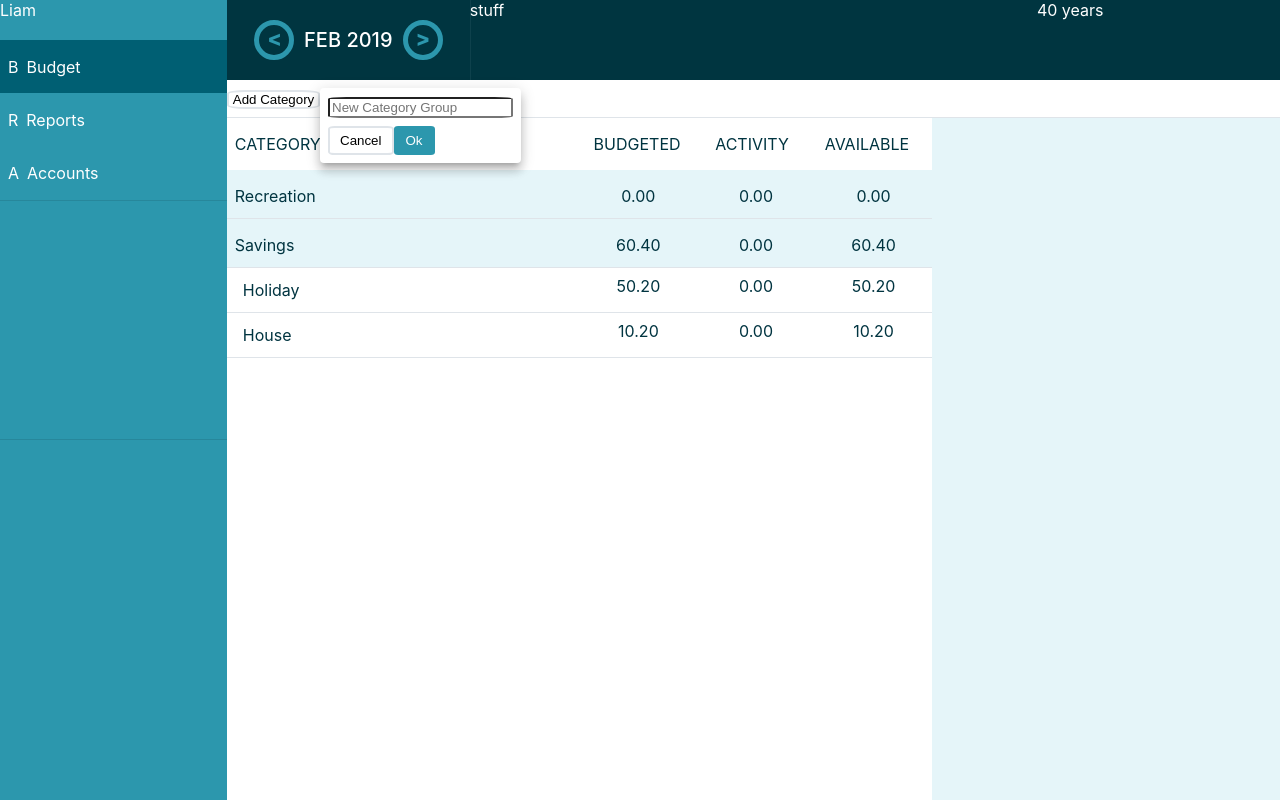
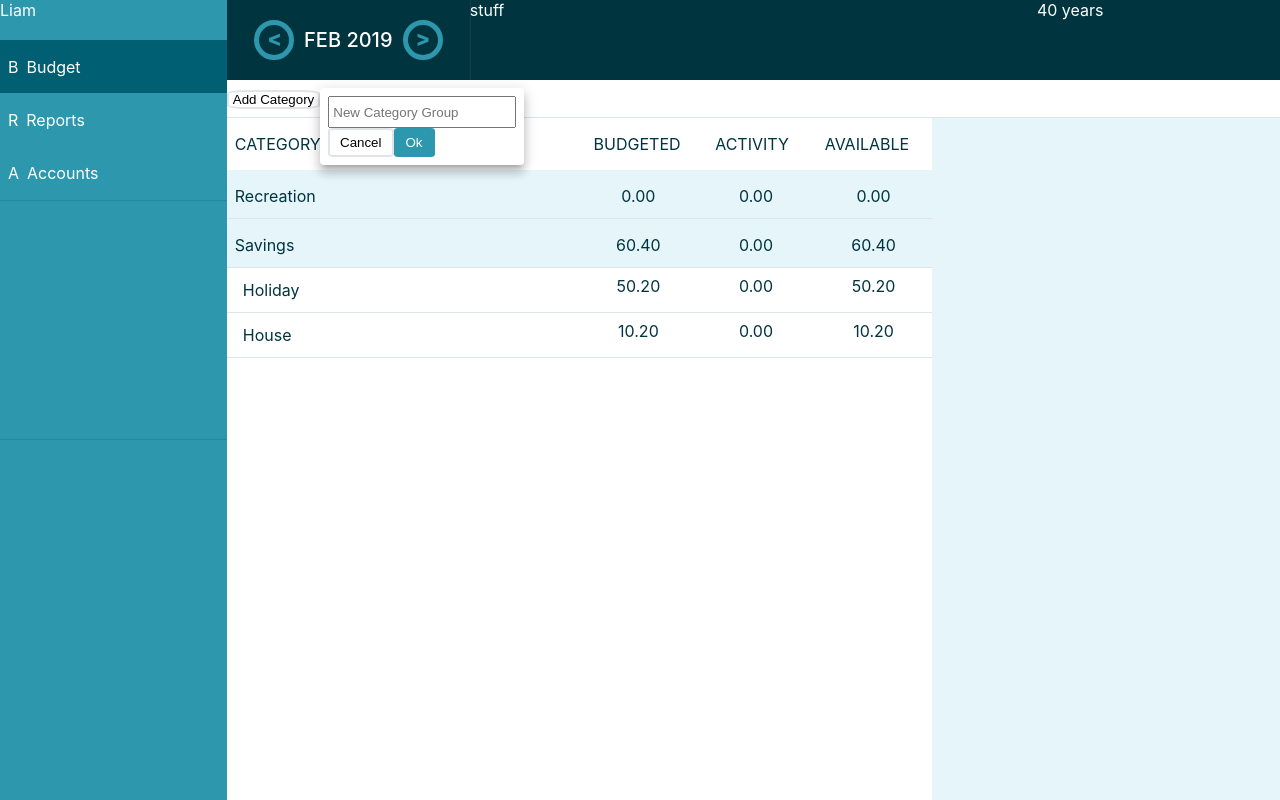
Before and after one commit to liamgbs/not-ynab, a React (Create React App) app: page / in a window 1280 px wide. Both pictures are taken after a click on the element "Add Category". Built offline with nearby package versions, Linux system fonts and the light colour scheme.

Commit message:
Added Input component

```diff
--- /dev/null
+++ b/src/components/Input/index.tsx
@@ -0,0 +1,23 @@
+import './input.scss';
+import React, { PureComponent } from 'react'
+
+interface Props {
+	placeholder?: string,
+}
+
+interface Actions {
+	onChange: (event: React.ChangeEvent<HTMLInputElement>) => void
+}
+
+export default class Input extends PureComponent<Props & Actions> {
+	handleChange(event: React.ChangeEvent<HTMLInputElement>) {
+		this.props.onChange(event);
+	}
+	render() {
+		return (
+			<div className="input">
+				<input placeholder={this.props.placeholder} onChange={this.handleChange} />
+			</div>
+		)
+	}
+}
--- /dev/null
+++ b/src/components/Input/input.scss
@@ -0,0 +1,4 @@
+input {
+	box-shadow: none;
+	padding: 0.5em 0.25em;
+}
--- a/src/components/TriggeredPopover/index.tsx
+++ b/src/components/TriggeredPopover/index.tsx
@@ -48,7 +48,7 @@ export default class TriggeredPopover extends PureComponent<Props & Actions> {
 						}}
 						onClose={this.onClose.bind(this)}>
 						<div className="popup-container">
-							<div className="popup-input">
+							<div className="popup-content">
 								{this.props.children}
 							</div>
 							<div className="popup-buttons">
--- a/src/components/TriggeredPopover/triggered-popover.scss
+++ b/src/components/TriggeredPopover/triggered-popover.scss
@@ -1,13 +1,6 @@
 .popup-container {
 	padding: .5em;
-	.popup-input {
-		padding-bottom: .5em;
-		& > * {
-			border-radius: 10%;
-
-
-
-		}
+	.popup-content {
 
 	}
 	.popup-buttons {
--- a/src/views/Budget/BudgetContent/BudgetCategories/BudgetCategoryGroupRow/index.tsx
+++ b/src/views/Budget/BudgetContent/BudgetCategories/BudgetCategoryGroupRow/index.tsx
@@ -7,6 +7,7 @@ import { connect } from 'react-redux';
 import { Dispatch } from 'redux';
 import { addCategoryAction } from '../../../../../actions/budget';
 import { RootState } from '../../../../../reducers';
+import Input from '../../../../../components/Input';
 
 interface Props {
 	categoryGroup: CategoryGroup,
@@ -49,7 +50,7 @@ class BudgetCategoryGroupRow extends PureComponent<Props & Actions> {
 					{this.state.showAddButton ?
 						<span className="add-button">
 							<TriggeredPopover okAction={this.onAddCategoryClick.bind(this)} trigger={<Button round small>+</Button>}>
-								<input placeholder="Add category..." onChange={this.onNewNameChange.bind(this)} />
+								<Input placeholder="Add Category..." onChange={this.onNewNameChange.bind(this)}/>
 							</TriggeredPopover>
 						</span> : null}
 				</div>
```
